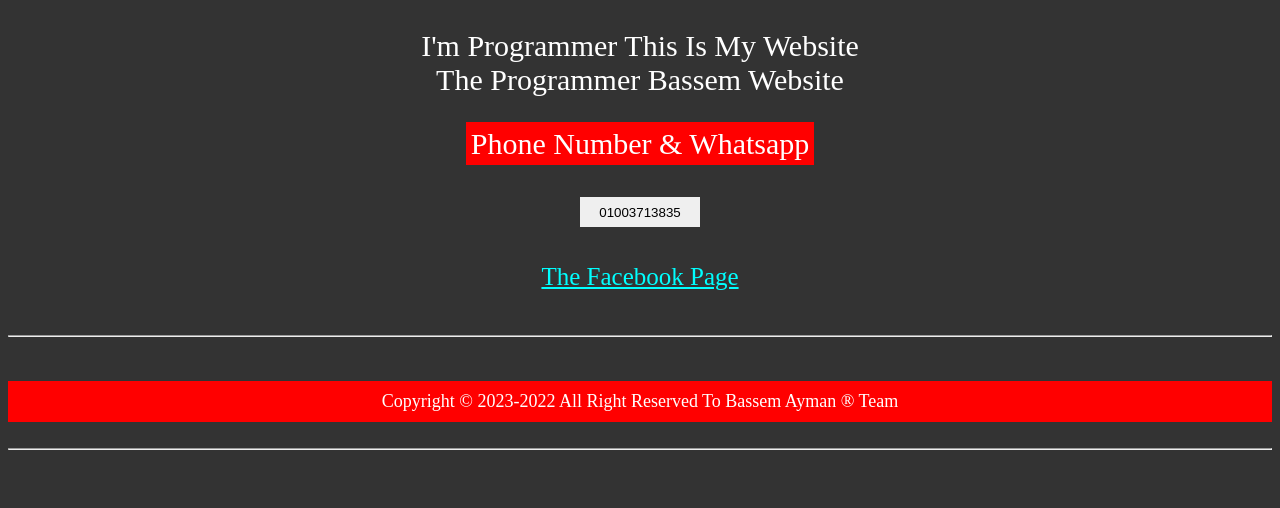
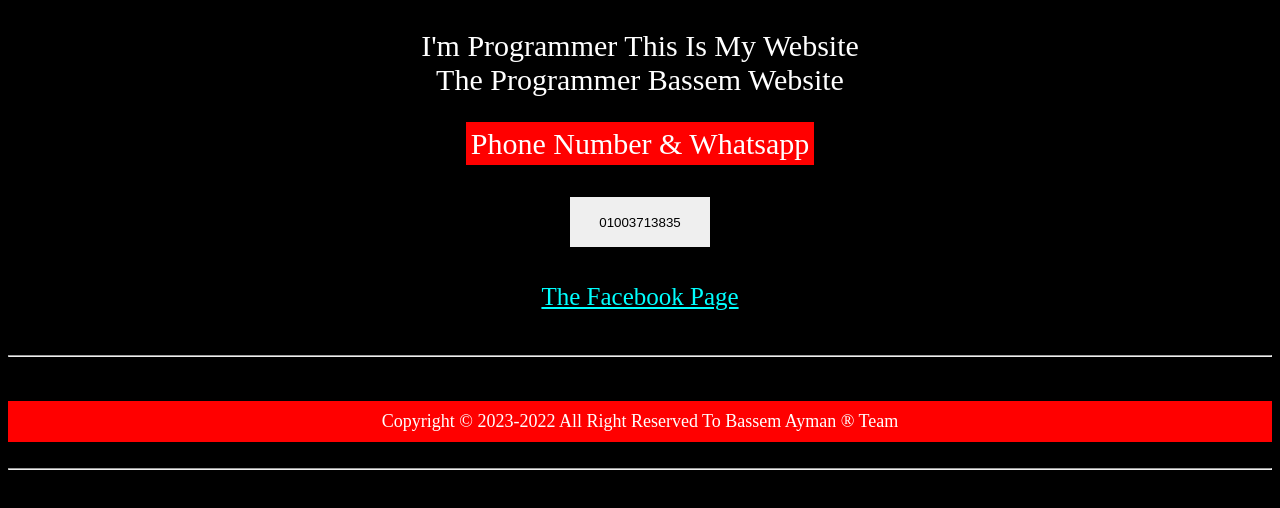
Before and after one commit to pasimayman91/The-Programmer-Bassem, a plain HTML site: page index.html in a window 1280 px wide. Shown: the part 248-756 px from the top of the page. Drawn offline with Linux system fonts and the light colour scheme.

Commit message:
Add files via upload

```diff
--- a/index.html
+++ b/index.html
@@ -1,10 +1,12 @@
+<!DOCTYPE html>
 <html>
     <head>
         <meta charset="utf-8"/>
          <meta name="discription" content="This Is Website"/>
         <title>TPB</title>
+        <link rel="shortcut icon" href="toplogo.png" type="image/x-icon" />
         <style>
-          body {background: #333;text-align: center;cursor: cursor: url("custom.gif"), url("custom.cur"), default;}
+          body {background: #000000;text-align: center;}
           h1
           {text-align:center;
             color: #fff;
```
Also changed, not shown: facebook.png (added), toplogo.png (added).
